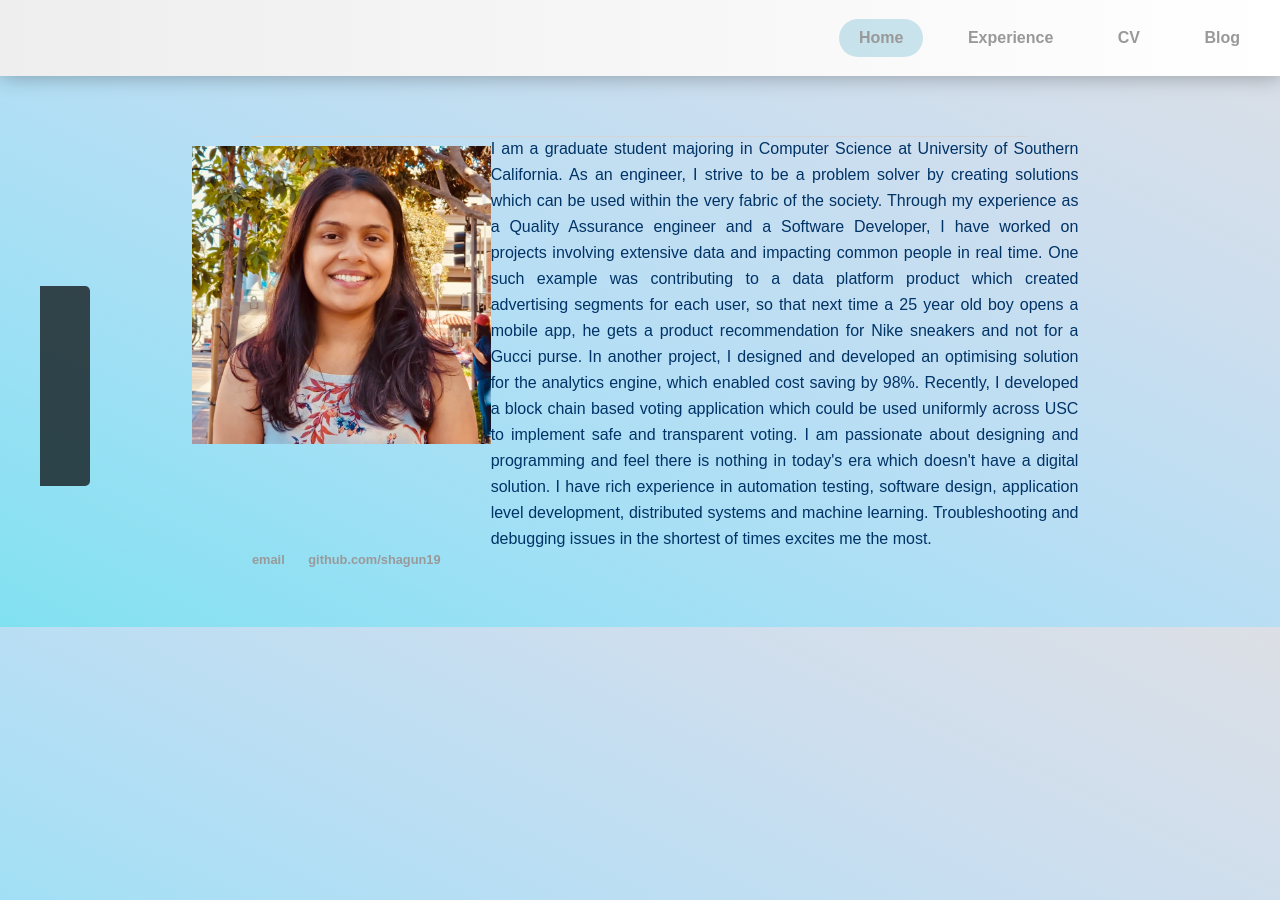
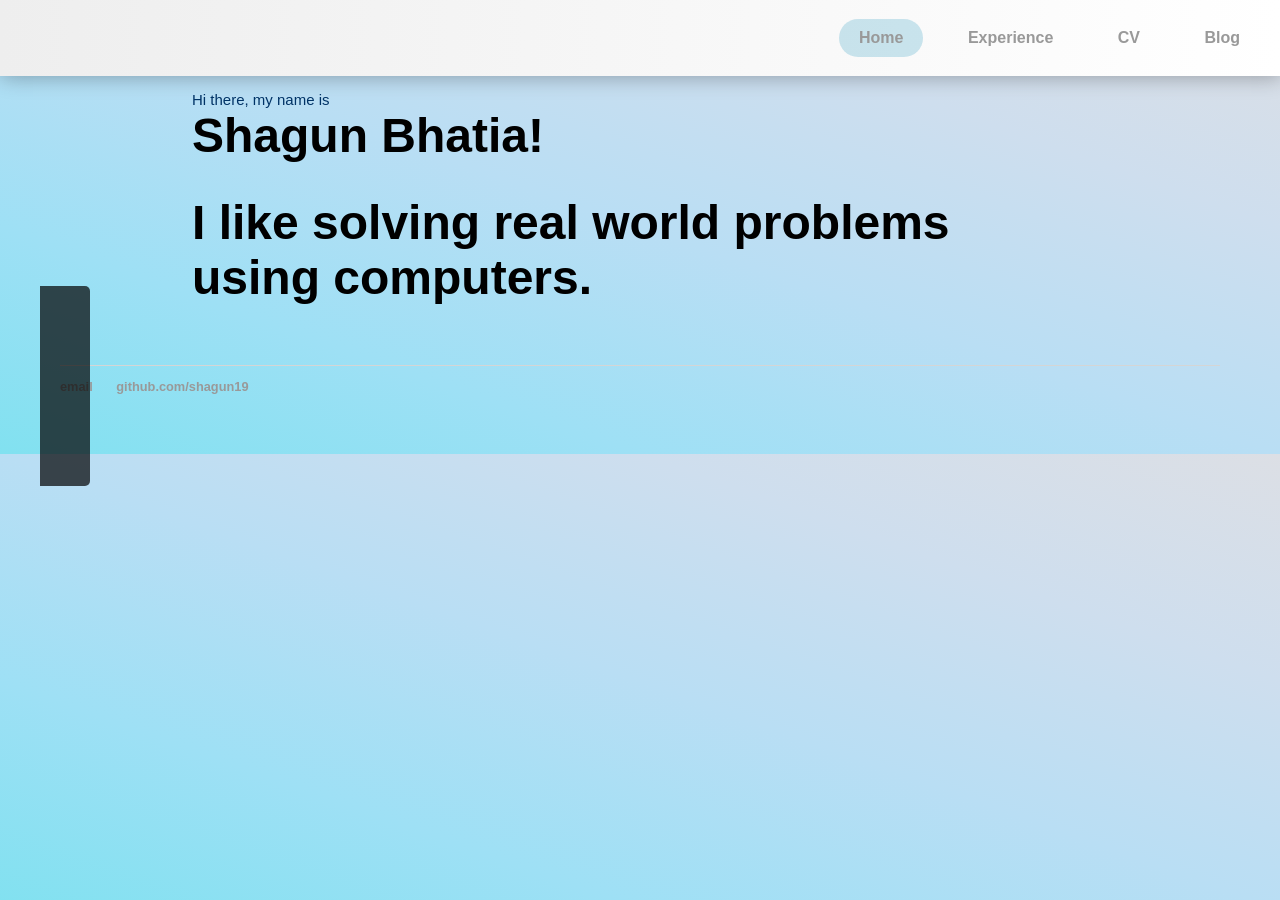
Before and after one commit to shagun19/shagun19.github.io, a Jekyll site: the page index1.html, which Jekyll copies as it is, in a window 1280 px wide. Built offline with Jekyll 4.4.1, drawn with Linux system fonts in a browser that asks for light colours; some web fonts are replaced.

```diff
--- a/index1.html
+++ b/index1.html
@@ -19,7 +19,12 @@
     </div>
 </nav>
 <div class="container">
-    <div class="fx3">
+    <div class="blurb">
+        <p class="test1">Hi there, my name is</p>
+        <h1 class="test">Shagun Bhatia!</h1>
+        <h1>I like solving real world problems using computers.</h1>
+    </div>
+    <!--div class="fx3">
         <a href="#">
             <div class="item col4">
                 <img class="transition img-responsive" src="shagun.jpg" height="300" width="300" align="left">
@@ -29,6 +34,7 @@
             <p style="text-align:justify" class="test">
                 I am a graduate student majoring in Computer Science at University of Southern California. As an engineer, I strive to be a problem solver by creating solutions which can be used within the very fabric of the society. Through my experience as a Quality Assurance engineer and a Software Developer, I have worked on projects involving extensive data and impacting common people in real time. One such example was contributing to a data platform product which created advertising segments for each user, so that next time a 25 year old boy opens a mobile app, he gets a product recommendation for Nike sneakers and not for a Gucci purse. In another project, I designed and developed an optimising solution for the analytics engine, which enabled cost saving by 98%. Recently, I developed a block chain based voting application which could be used uniformly across USC to implement safe and transparent voting. I am passionate about designing and programming and feel there is nothing in today's era which doesn't have a digital solution. I have rich experience in automation testing, software design, application level development, distributed systems and machine learning. Troubleshooting and debugging issues in the shortest of times excites me the most.
             </p></div>
+    </div-->
     <ul id="social-sidebar" style="list-style-type:none;">
         <li>
             <a class="entypo-facebook" href="https://www.facebook.com/shagun.bhatia.1"><span>Facebook</span></a>
```
